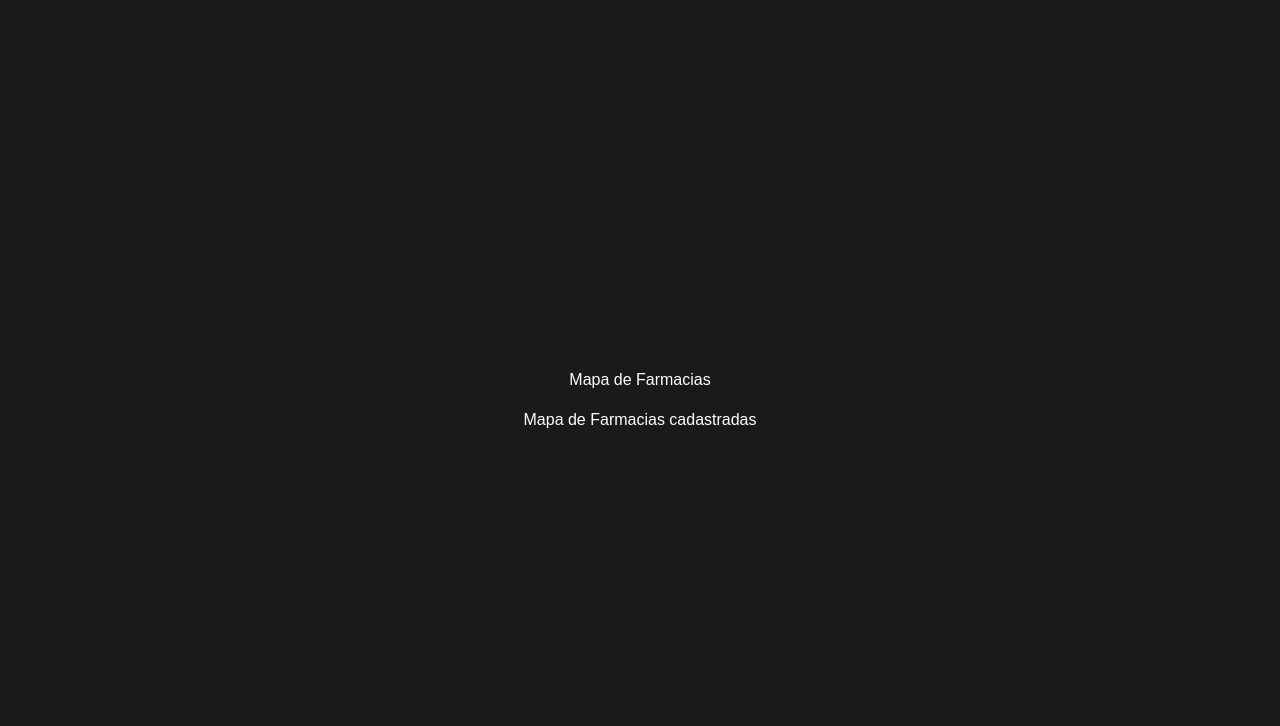
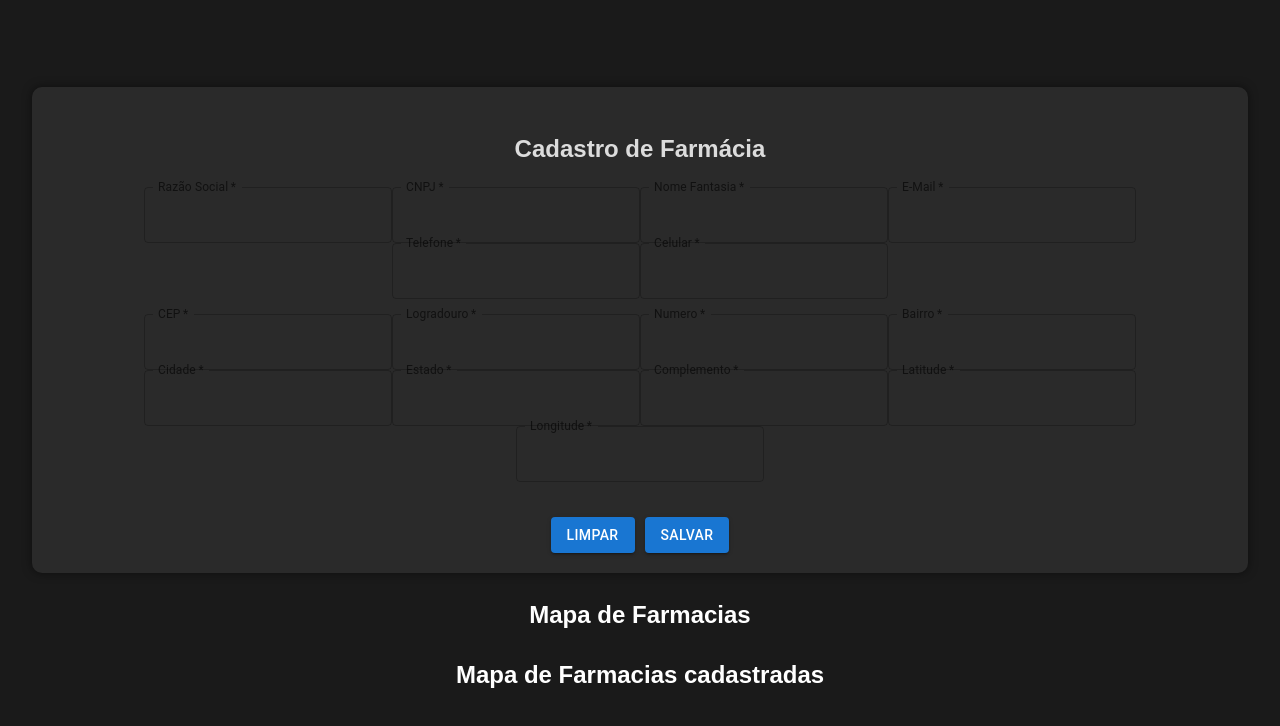
Before and after one commit to Dedecow/projetosSenai, a React (Vite) app: page / in a window 1280 px wide. Shown: the top 726 px of the page. Built offline with nearby package versions, Linux system fonts and the light colour scheme.

Commit message:
br-br-br

```diff
--- a/src/App.jsx
+++ b/src/App.jsx
@@ -1,6 +1,6 @@
 import './App.css'
 // import { LoginPage } from './pages/login'
-// import { CadastroFarmaciaPage } from './pages/cadastroDeFarmacias'
+import { CadastroFarmaciaPage } from './pages/cadastroDeFarmacias'
 // import { CadastroDeMedicamentosPage } from './pages/cadastroDeMedicamentos'
 
 
@@ -13,7 +13,7 @@ function App() {
   return (
     <>
       {/* <LoginPage/> */}
-      {/* <CadastroFarmaciaPage/> */}
+      <CadastroFarmaciaPage/>
       {/* <CadastroDeMedicamentosPage/> */}
 
 
```
